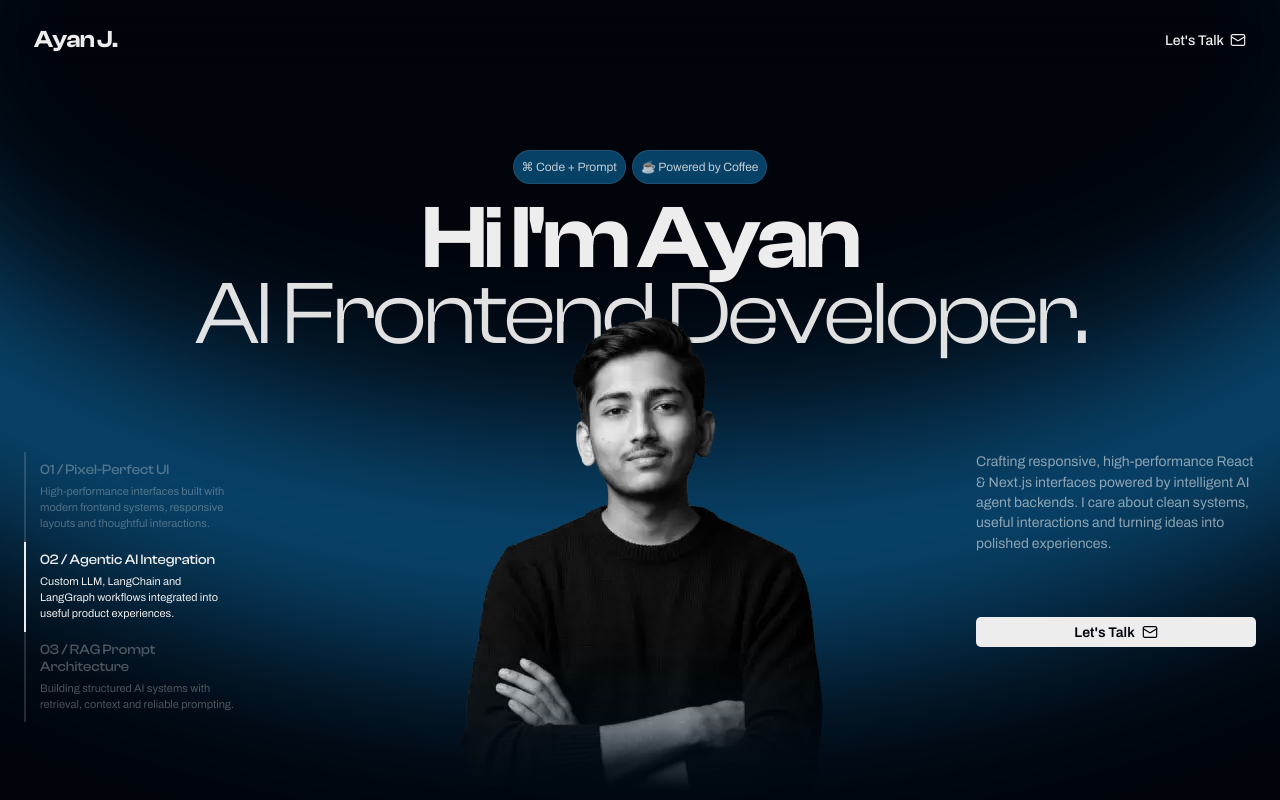
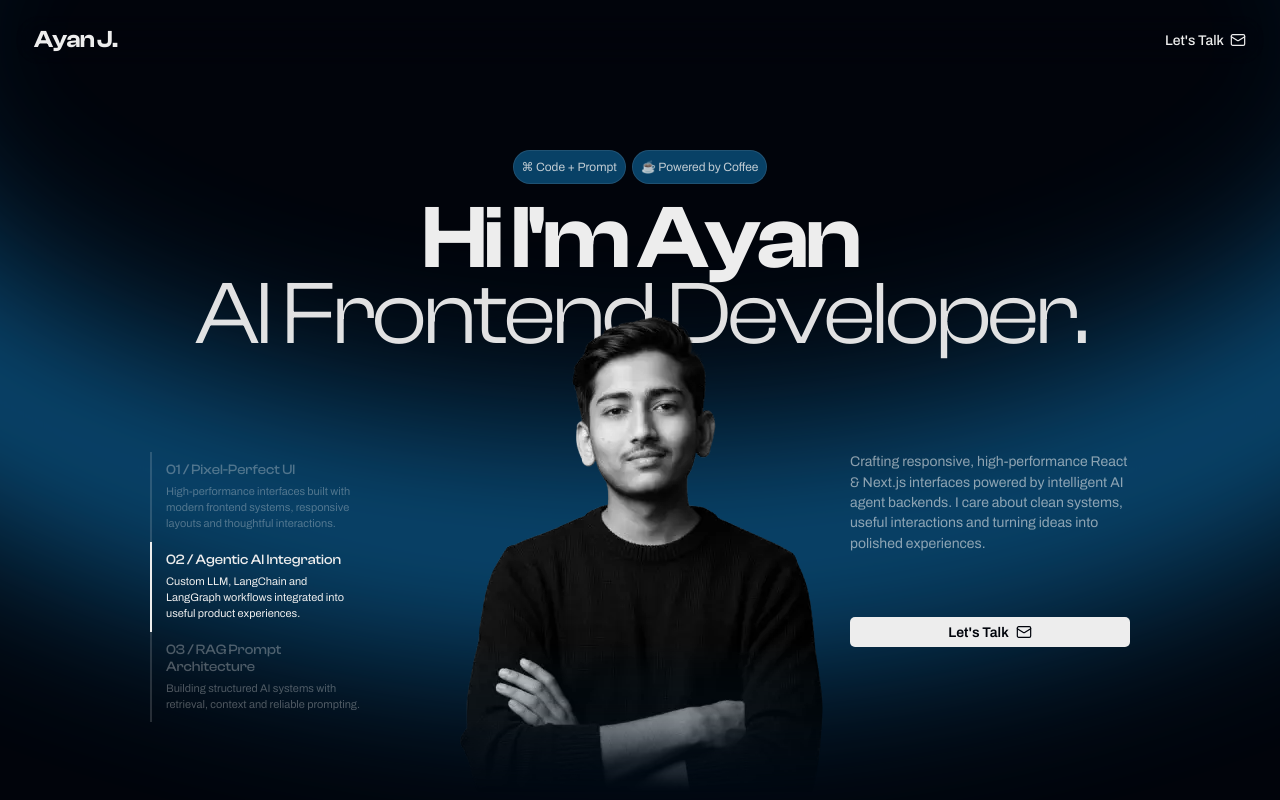
Before and after one commit to AyanJamalii/Portfolio, a Next.js app in the folder frontend/: page / in a window 1280 px wide. Shown: the top 800 px of the page. Built offline with nearby package versions, Linux system fonts and the light colour scheme.

Commit message:
Fade Animation Applied

```diff
--- a/frontend/app/page.tsx
+++ b/frontend/app/page.tsx
@@ -1,11 +1,12 @@
 "use client";
 
 import { useEffect, useState } from "react";
-import Image from 'next/image'
-import { Mail, } from "lucide-react";
+import Image from 'next/image';
+import { Mail } from "lucide-react";
 import FolderFloat from "@/components/FolderFloat";
 import AISection from "@/components/AISection";
 import ConnectSection from "@/components/ConnectSection";
+import FadeIn from "@/components/FadeIn";
 
 const skills = [
   "HTML",
@@ -98,13 +99,9 @@ export default function Home() {
   useEffect(() => {
     console.log("AYAN PORTFOLIO CLIENT JS IS RUNNING");
   }, []);
-  const [activeTab, setActiveTab] = useState<"projects" | "about">(
-    "projects"
-  );
 
+  const [activeTab, setActiveTab] = useState<"projects" | "about">("projects");
   const [activeHeroPoint, setActiveHeroPoint] = useState(0);
-
-
 
   useEffect(() => {
     const interval = setInterval(() => {
@@ -114,9 +111,6 @@ export default function Home() {
     return () => clearInterval(interval);
   }, []);
 
-  /*
-   * PROJECT / ABOUT SCROLL SPY
-   */
   useEffect(() => {
     const handleScroll = () => {
       const projectsSection = document.getElementById("projects");
@@ -125,8 +119,6 @@ useEffect(() => {
       if (!projectsSection || !aboutSection) return;
 
       const scrollPosition = window.scrollY + 150;
-
-    const projectsTop = projectsSection.offsetTop;
       const aboutTop = aboutSection.offsetTop;
 
       if (scrollPosition >= aboutTop) {
@@ -137,7 +129,6 @@ useEffect(() => {
     };
 
     window.addEventListener("scroll", handleScroll);
-
     handleScroll();
 
     return () => {
@@ -154,7 +145,6 @@ useEffect(() => {
 
   return (
     <main className="site-shell">
-
       <header className="navbar">
         <a href="#top" className="logo">
           Ayan    J.
@@ -174,10 +164,10 @@ useEffect(() => {
       </header>
 
       {/* hero */}
-
       <section id="top" className="hero">
         <div className="hero-glow" />
 
+        <FadeIn direction="up">
           <div className="hero-content">
             <div className="hero-badges">
               <span>⌘ Code + Prompt</span>
@@ -191,7 +181,6 @@ useEffect(() => {
             </h1>
 
             <div className="hero-grid">
-
               <div className="hero-feature-wrapper">
                 <div className="hero-feature-rail">
                   <div
@@ -231,7 +220,8 @@ useEffect(() => {
                   alt="Ayan"
                   width={500}
                   height={500}
-                className="portrait"               />
+                  className="portrait"
+                />
               </div>
 
               <div className="hero-side-copy hero-side-copy-right">
@@ -255,10 +245,10 @@ useEffect(() => {
               </div>
             </div>
           </div>
+        </FadeIn>
       </section>
 
       {/* nav */}
-
       <nav className="section-tabs">
         <button
           className={activeTab === "projects" ? "active" : ""}
@@ -276,19 +266,20 @@ useEffect(() => {
       </nav>
 
       {/* projects */}
-
       <section id="projects" className="content-section projects-section">
+        <FadeIn direction="up">
           <div className="section-heading">
             <h2>Projects</h2>
           </div>
+        </FadeIn>
 
         <div className="projects-list">
           {projects.map((project, index) => (
+            <FadeIn key={project.title} delay={index * 0.1} direction="up">
               <article
                 className={`project-card ${
                   index % 2 === 1 ? "project-card-reverse" : ""
                 }`}
-              key={project.title}
               >
                 <div className="project-image">
                   <span>PROJECT 0{index + 1}</span>
@@ -334,18 +325,21 @@ useEffect(() => {
                   </div>
                 </div>
               </article>
+            </FadeIn>
           ))}
         </div>
       </section>
 
       {/* about */}
-
       <section id="about" className="content-section about-section">
+        <FadeIn direction="up">
           <div className="section-heading">
             <span>/ Get to know me</span>
             <h2>About</h2>
           </div>
+        </FadeIn>
 
+        <FadeIn direction="up">
           <div className="about-grid">
             <div>
               <p className="about-large">
@@ -397,20 +391,22 @@ useEffect(() => {
               </div>
             </div>
           </div>
+        </FadeIn>
       </section>
 
       {/* ai */}
-
+      <FadeIn direction="up">
         <AISection />
+      </FadeIn>
 
       {/* connect */}
-
+      <FadeIn direction="up">
         <ConnectSection />
+      </FadeIn>
 
       {/* footer */}
-
       <footer className="footer">
-        <span>© 2026 Ayan J. All rights reserved |  Your friendly neighborhood developer. :)</span>
+        <span>© 2026 Ayan J. All rights reserved |   Your friendly neighborhood developer. :)</span>
       </footer>
     </main>
   );
--- /dev/null
+++ b/frontend/components/FadeIn.tsx
@@ -0,0 +1,33 @@
+"use client";
+
+import { motion } from "framer-motion";
+import { ReactNode } from "react";
+
+interface FadeInProps {
+  children: ReactNode;
+  delay?: number;
+  direction?: "up" | "down" | "left" | "right";
+}
+
+export default function FadeIn({ children, delay = 0, direction }: FadeInProps) {
+  const getOffset = () => {
+    switch (direction) {
+      case "up": return { y: 40 };
+      case "down": return { y: -40 };
+      case "left": return { x: 40 };
+      case "right": return { x: -40 };
+      default: return {};
+    }
+  };
+
+  return (
+    <motion.div
+      initial={{ opacity: 0, ...getOffset() }}
+      whileInView={{ opacity: 1, x: 0, y: 0 }}
+      viewport={{ once: true, margin: "-100px" }}
+      transition={{ duration: 0.7, delay, ease: "easeOut" }}
+    >
+      {children}
+    </motion.div>
+  );
+}
--- a/frontend/package.json
+++ b/frontend/package.json
@@ -12,6 +12,7 @@
     "@base-ui/react": "^1.8.0",
     "class-variance-authority": "^0.7.1",
     "cn": "^0.4.0",
+    "framer-motion": "^14.3.0",
     "lenis": "^1.3.26",
     "lucide-react": "^1.49.0",
     "matter-js": "^0.20.0",
```
Also changed, not shown: 1 other file (tests, documents, lock files or other folders). Lines whose indentation alone changed are shown as unchanged.
